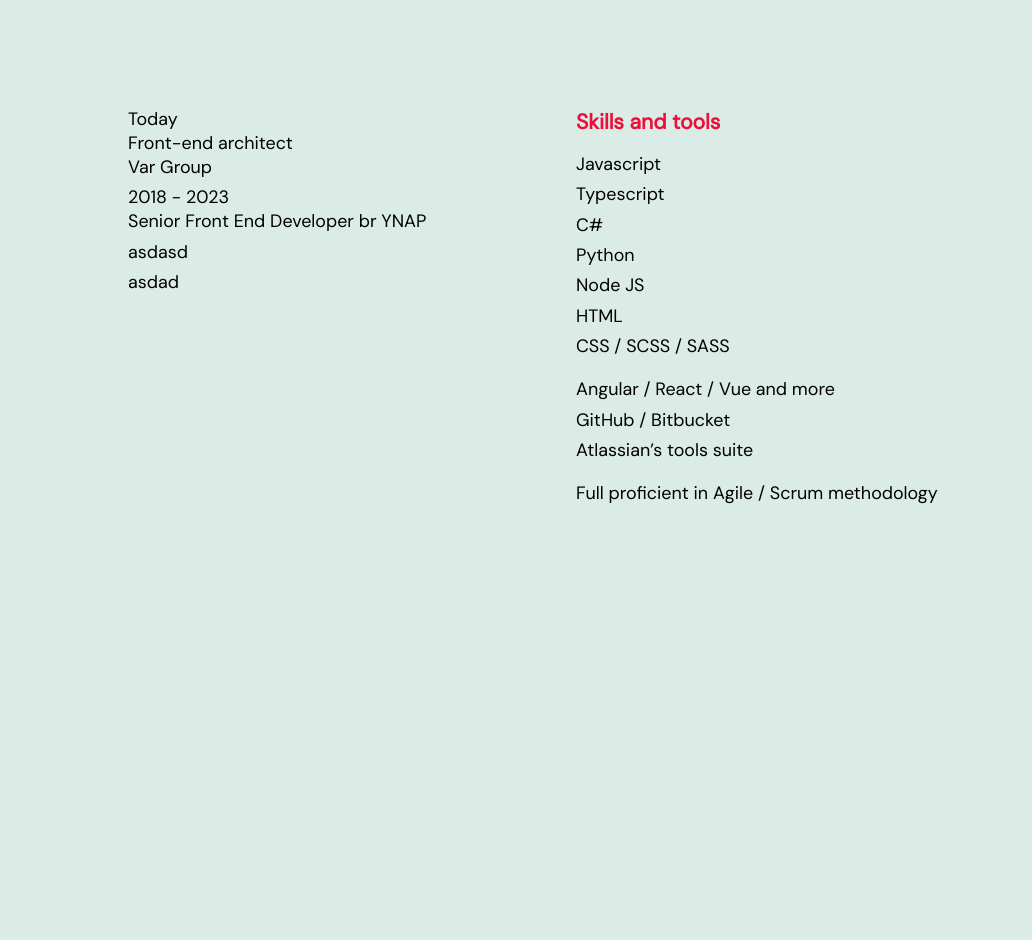
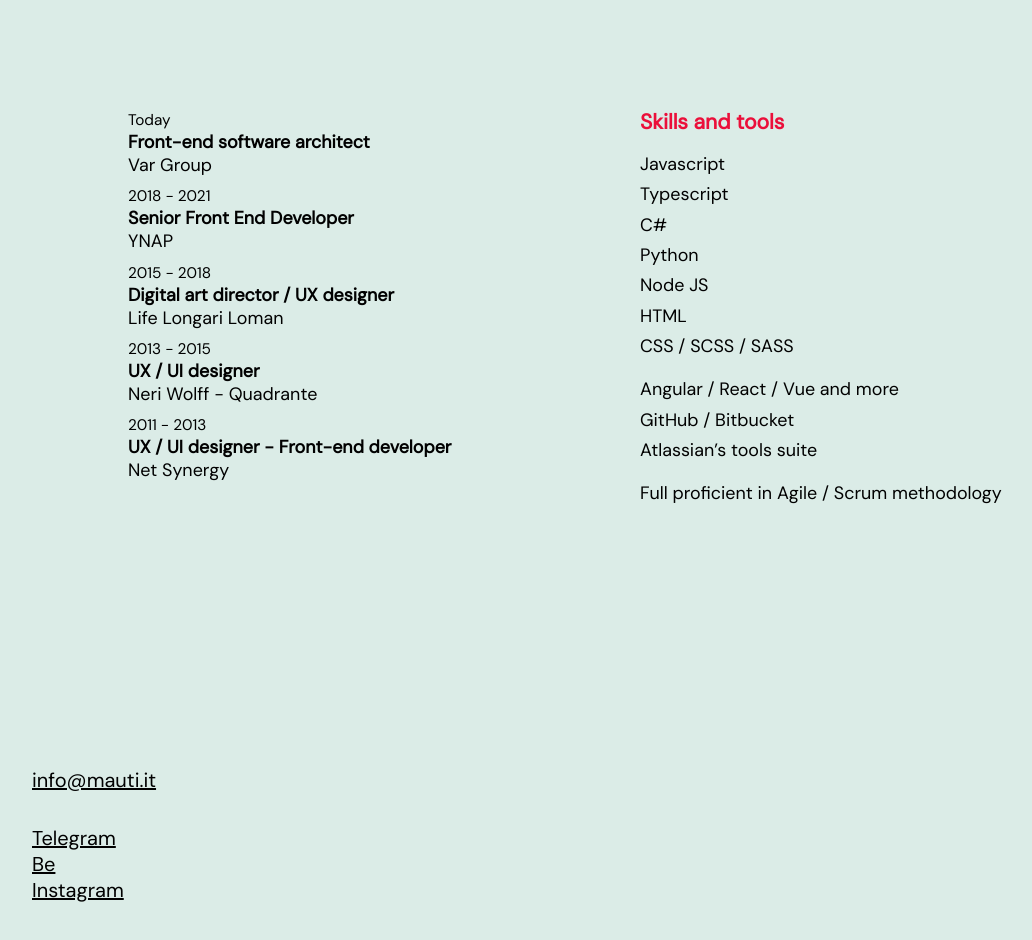
Before and after one commit to ilmandone/mauti-2024, a Vue app: page / in a window 1280 px wide. Shown: the part 3220-4160 px from the top of the page, without its empty margins (0-1032 px from the left). Before the commit the page ends 3988 px from the top, so only its background shows below. Built offline with nearby package versions, Linux system fonts and the light colour scheme; a web font is replaced by a local one.

Commit message:
feat: start with contacts

```diff
--- /dev/null
+++ b/src/components/sections/SContacts.vue
@@ -0,0 +1,47 @@
+<script setup lang='ts'>
+
+</script>
+
+<template>
+	<section>
+		<h2 class='v-hidden'>Contacts</h2>
+		<div class='contents'>
+			<a href='mailto:info@mauti.it'>info@mauti.it</a>
+			<div class='social'>
+				<a href='https://t.me/andreamandini'>Telegram</a>
+				<a href='https://www.behance.net/mandinia'>Be</a>
+				<a href='https://www.instagram.com/andreamandini/'>Instagram</a>
+			</div>
+		</div>
+	</section>
+</template>
+
+<style scoped lang='scss'>
+
+@use "@styles/typo";
+@use "@styles/utils";
+
+section {
+	margin: 10vh 2rem;
+
+	.contents {
+		display: flex;
+		flex-direction: column;
+
+		a {
+			@include typo.body();
+			font-size: 1.25rem;
+		}
+
+		& > a:first-child {
+			margin-bottom: 2rem;
+		}
+
+		.social {
+			display: flex;
+			flex-direction: column;
+		}
+	}
+}
+
+</style>
--- a/src/components/sections/SUpToNow.vue
+++ b/src/components/sections/SUpToNow.vue
@@ -20,17 +20,30 @@
 
 				<ul>
 					<li>
-						Today <br>
-						Front-end architect <br>
-						Var Group
+						<span class='period'>Today</span> <br>
+						<span class='v-hidden'>Role:</span> <strong>Front-end software architect</strong> <br>
+						<span class='v-hidden'>Company:</span> Var Group
 					</li>
 					<li>
-						2018 - 2023 <br>
-						Senior Front End Developer br
-						YNAP
+						<span class='period'>2018 - 2021</span> <br>
+						<span class='v-hidden'>Role:</span> <strong>Senior Front End Developer</strong> <br>
+						<span class='v-hidden'>Company:</span>YNAP
 					</li>
-					<li>asdasd</li>
-					<li>asdad</li>
+					<li>
+						<span class='period'>2015 - 2018</span> <br>
+						<span class='v-hidden'>Role:</span> <strong>Digital art director / UX designer</strong> <br>
+						<span class='v-hidden'>Company:</span>Life Longari Loman
+					</li>
+					<li>
+						<span class='period'>2013 - 2015</span> <br>
+						<span class='v-hidden'>Role:</span> <strong>UX / UI designer</strong> <br>
+						<span class='v-hidden'>Company:</span>Neri Wolff - Quadrante
+					</li>
+					<li>
+						<span class='period'>2011 - 2013</span> <br>
+						<span class='v-hidden'>Role:</span> <strong>UX / UI designer - Front-end developer</strong> <br>
+						<span class='v-hidden'>Company:</span>Net Synergy
+					</li>
 				</ul>
 			</section>
 
@@ -64,7 +77,6 @@
 
 <style lang='scss' scoped>
 
-@use "@styles/a11y";
 @use "@styles/typo";
 @use "@styles/utils";
 
@@ -109,6 +121,10 @@
 			li.mb {
 				margin-bottom: 1.5rem;
 			}
+
+			.period {
+				font-size: 1rem;
+			}
 		}
 	}
 
@@ -121,7 +137,7 @@
 	@include utils.media('tl') {
 		.contents {
 			flex-direction: row;
-			margin: 10vw 20vw 8rem 10vw;
+			margin: 10vw 10vw 8rem 10vw;
 		}
 
 		.contents > section {
@@ -140,6 +156,10 @@
 				li.mb {
 					margin-bottom: 1.5vw;
 				}
+
+				.period {
+					font-size: 1.2vw;
+				}
 			}
 		}
 	}
--- a/src/views/HomeView.vue
+++ b/src/views/HomeView.vue
@@ -3,6 +3,7 @@
 import SBrief from '@/components/sections/SBrief.vue'
 import SWhatIDo from '@/components/sections/SWhatIDo.vue'
 import SUpToNow from '@/components/sections/SUpToNow.vue'
+import SContacts from '@/components/sections/SContacts.vue'
 </script>
 
 <template>
@@ -11,5 +12,6 @@
 		<SBrief />
 		<SWhatIDo/>
 		<SUpToNow/>
+		<SContacts/>
 	</main>
 </template>
```
